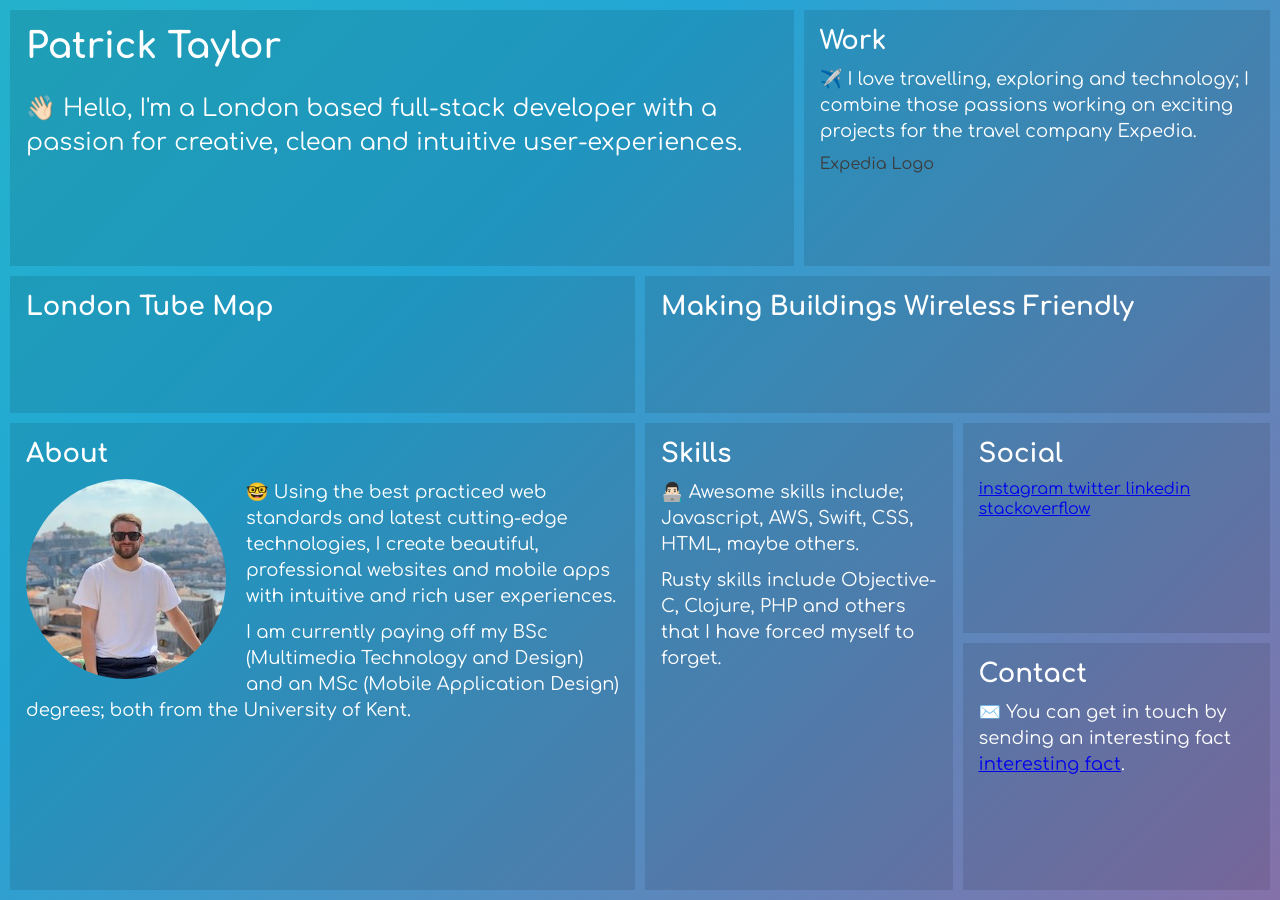
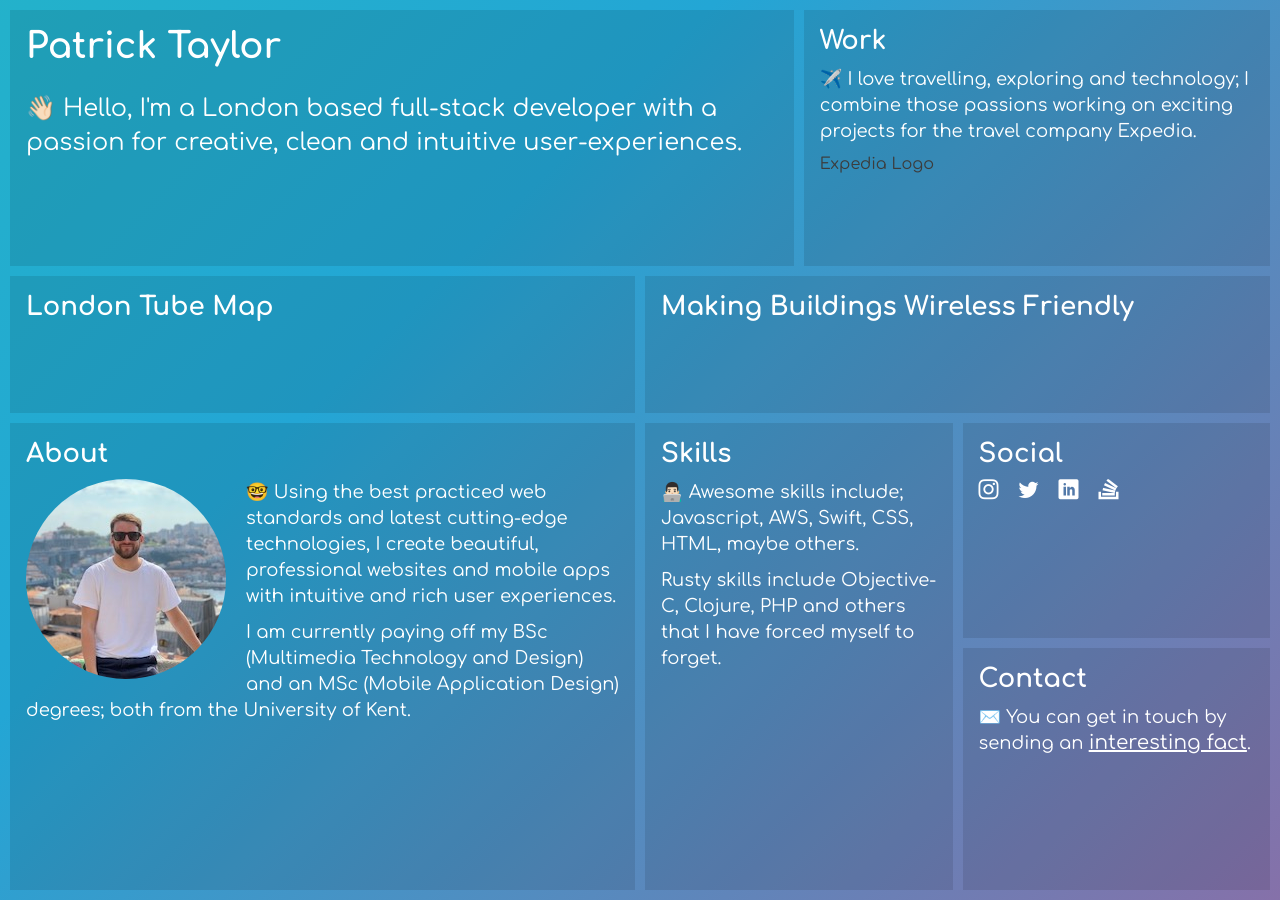
Before and after one commit to 01taylop/01taylop.github.io, a Jekyll site: the page built from index.html, in a window 1280 px wide. Shown: the part 100-1000 px from the top of the page. Built offline with Jekyll 4.4.1, drawn with Linux system fonts in a browser that asks for light colours; some web fonts are replaced; grey boxes are pictures that could not be loaded.

Commit message:
Added an icon font for the social icons 🍻

```diff
--- a/_sass/mixins/_all.scss
+++ b/_sass/mixins/_all.scss
@@ -1,4 +1,4 @@
-@-webkit-keyframes Gradient {
+@keyframes gradient {
   0% {
     background-position: 0 50%
   }
@@ -9,27 +9,3 @@
     background-position: 0 50%
   }
 }
-
-@-moz-keyframes Gradient {
-  0% {
-    background-position: 0 50%
-  }
-  50% {
-    background-position: 100% 50%
-  }
-  100% {
-    background-position: 0 50%
-  }
-}
-
-@keyframes Gradient {
-  0% {
-    background-position: 0 50%
-  }
-  50% {
-    background-position: 100% 50%
-  }
-  100% {
-    background-position: 0 50%
-  }
-}
--- a/_sass/partials/_base.scss
+++ b/_sass/partials/_base.scss
@@ -35,9 +35,9 @@ body {
   -webkit-font-smoothing: antialiased;
   -moz-osx-font-smoothing: grayscale;
 
-  -webkit-animation: Gradient 60s ease infinite;
-  -moz-animation: Gradient 60s ease infinite;
-  animation: Gradient 60s ease infinite;
+  -webkit-animation: gradient 60s ease infinite;
+  -moz-animation: gradient 60s ease infinite;
+  animation: gradient 60s ease infinite;
 }
 
 // On mobile, hide content - show based on scroll position
@@ -119,6 +119,16 @@ body {
       line-height: 26px;
     }
 
+    a {
+      color: #fff;
+      font-size: 20px;
+
+      &.icon-link {
+        text-decoration: none;
+        margin-right: 10px;
+      }
+    }
+
     *:last-child {
       margin-bottom: 0;
     }
--- /dev/null
+++ b/_sass/partials/_fonts.scss
@@ -0,0 +1,41 @@
+@font-face {
+  font-family: 'portfolio';
+  src: url('../../fonts/portfolio/portfolio.eot?dga1cg');
+  src: url('../../fonts/portfolio/portfolio.eot?dga1cg#iefix') format('embedded-opentype'),
+    url('../../fonts/portfolio/portfolio.ttf?dga1cg') format('truetype'),
+    url('../../fonts/portfolio/portfolio.woff?dga1cg') format('woff'),
+    url('../../fonts/portfolio/portfolio.svg?dga1cg#portfolio') format('svg');
+  font-weight: normal;
+  font-style: normal;
+}
+
+[class^="icon-"], [class*=" icon-"] {
+  /* use !important to prevent issues with browser extensions that change fonts */
+  font-family: 'portfolio' !important;
+  speak: none;
+  font-style: normal;
+  font-weight: normal;
+  font-variant: normal;
+  text-transform: none;
+  line-height: 1;
+
+  /* Better Font Rendering =========== */
+  -webkit-font-smoothing: antialiased;
+  -moz-osx-font-smoothing: grayscale;
+}
+
+.icon-instagram:before {
+  content: "\ea92";
+}
+.icon-twitter:before {
+  content: "\ea96";
+}
+.icon-github:before {
+  content: "\eab0";
+}
+.icon-linkedin:before {
+  content: "\eac9";
+}
+.icon-stackoverflow:before {
+  content: "\ead0";
+}
--- a/css/main.scss
+++ b/css/main.scss
@@ -8,5 +8,6 @@
 @import
   "theme",
   "mixins/all",
-  "partials/base"
+  "partials/base",
+  "partials/fonts"
 ;
--- a/index.html
+++ b/index.html
@@ -33,26 +33,22 @@ feature: home
   <section class='item-social'>
     <h2>Social</h2>
     <div class='social'>
-      <a href='http://instagram.com/01taylop' target='_blank'>
-        <i id='instagram' class='icon-instagram'></i>
-        instagram
+      <a href='http://instagram.com/01taylop' target='_blank' class='icon-link'>
+        <i class='icon-instagram'></i>
       </a>
-      <a href='http://www.twitter.com/patchfalcon' target='_blank'>
-        <i id='twitter' class='icon-twitter'></i>
-        twitter
+      <a href='http://www.twitter.com/patchfalcon' target='_blank' class='icon-link'>
+        <i class='icon-twitter'></i>
       </a>
-      <a href='http://uk.linkedin.com/in/ptemedia' target='_blank'>
-        <i id='linkedin' class='icon-linkedin'></i>
-        linkedin
+      <a href='http://uk.linkedin.com/in/ptemedia' target='_blank' class='icon-link'>
+        <i class='icon-linkedin'></i>
       </a>
-      <a href='http://stackoverflow.com/users/1359306/patrick' target='_blank'>
-        <i id='stackoverflow' class='icon-stackoverflow'></i>
-        stackoverflow
+      <a href='http://stackoverflow.com/users/1359306/patrick' target='_blank' class='icon-link'>
+        <i class='icon-stackoverflow'></i>
       </a>
     </div>
   </section>
   <section class='item-contact'>
     <h2>Contact</h2>
-    <p>✉️ You can get in touch by sending an interesting fact <a href='mailto:hello@patricktayloredwards.com?body=Your brain is estimated to have more than 100 billion neurons, which is about the number of stars in the Milky Way galaxy.'>interesting fact</a>.</p>
+    <p>✉️ You can get in touch by sending an <a href='mailto:hello@patricktayloredwards.com?body=Your brain is estimated to have more than 100 billion neurons, which is about the number of stars in the Milky Way galaxy.'>interesting fact</a>.</p>
   </section>
 </div>
```
Also changed, not shown: fonts/portfolio/portfolio.svg (added), fonts/portfolio/portfolio.ttf (added), fonts/portfolio/portfolio.woff (added), 1 other file.
